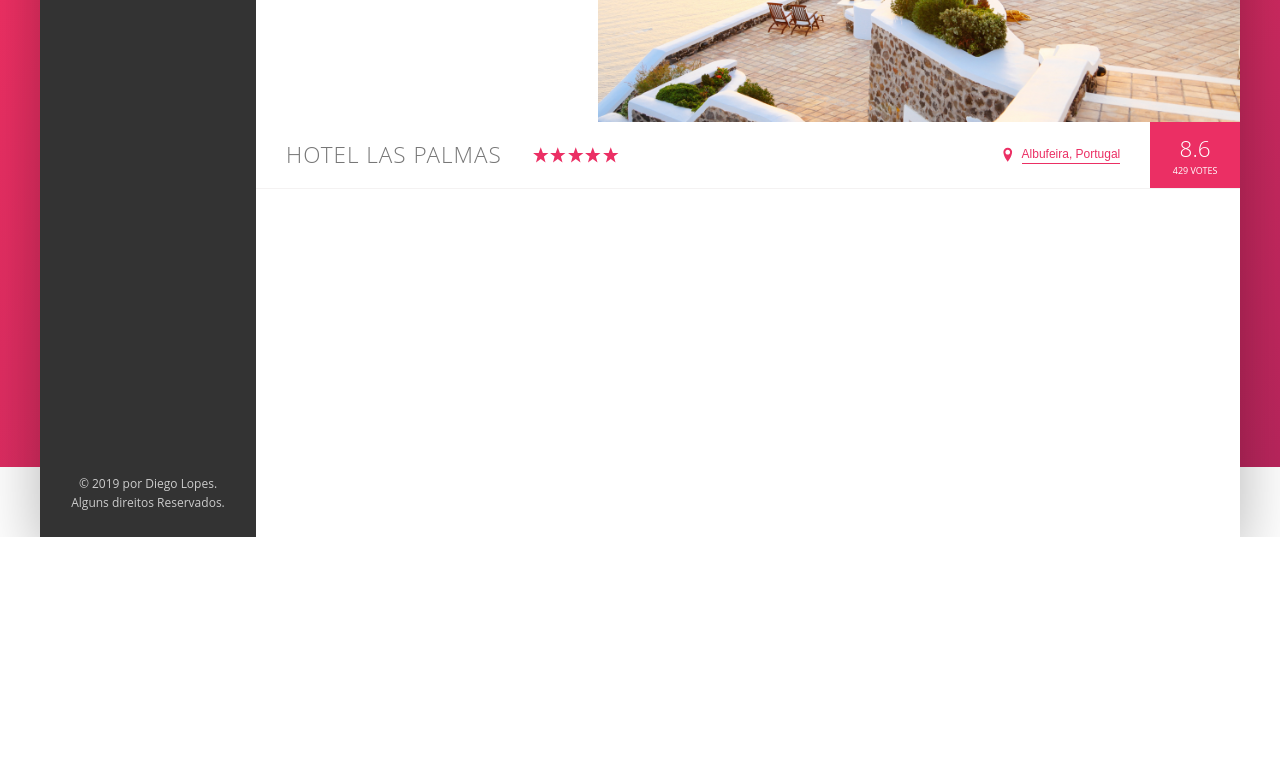
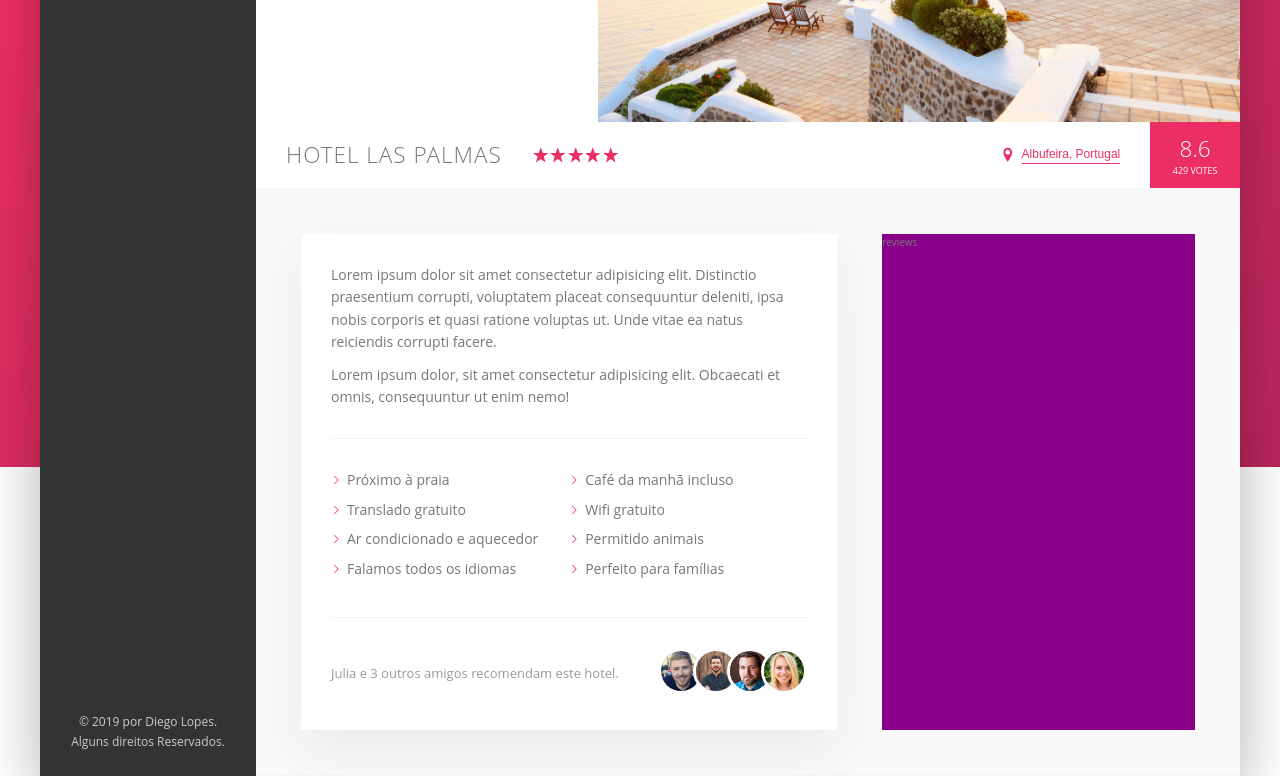
Before and after one commit to diglopes/trillo, a plain HTML site: page index.html in a window 1280 px wide. Shown: the part 413-1189 px from the top of the page. Before the commit the page ends 950 px from the top, so only its background shows below. Drawn offline with Linux system fonts and the light colour scheme.

Commit message:
Create: hotel detail component

```diff
--- a/css/style.css
+++ b/css/style.css
@@ -218,6 +218,48 @@ body {
     transform: scale(1);
     box-shadow: none; } }
 
+.paragraph:not(:last-of-type) {
+  margin-bottom: 1rem; }
+
+.list {
+  list-style: none;
+  margin: 3rem 0;
+  padding: 3rem 0;
+  border-top: 1px solid #f4f2f2;
+  border-bottom: 1px solid #f4f2f2;
+  display: flex;
+  flex-wrap: wrap; }
+  .list__item {
+    flex: 0 0 50%;
+    margin-bottom: 0.7rem; }
+    .list__item:before {
+      content: "";
+      display: inline-block;
+      height: 1rem;
+      width: 1rem;
+      background-color: #eb2f64;
+      -webkit-mask-image: url("../img/chevron-thin-right.svg");
+      -webkit-mask-size: cover;
+      mask-image: url("../img/chevron-thin-right.svg");
+      mask-size: cover;
+      margin-right: 0.6rem;
+      border-radius: 50%; }
+
+.recommend {
+  font-size: 1.3rem;
+  color: #999;
+  display: flex;
+  align-items: center;
+  justify-content: space-between; }
+  .recommend__photo {
+    box-sizing: content-box;
+    height: 4rem;
+    width: 4rem;
+    border-radius: 50%;
+    border: 3px solid #fff; }
+    .recommend__photo:not(:last-child) {
+      margin-right: -1.5rem; }
+
 .container {
   max-width: 120rem;
   margin: 8rem auto;
@@ -246,5 +288,22 @@ body {
 
 .hotel-view {
   background-color: #fff;
-  flex: 1;
-  min-height: 80rem; }
+  flex: 1; }
+
+.detail {
+  display: flex;
+  padding: 4.5rem;
+  background: #faf9f9;
+  border-bottom: 1px solid #f4f2f2; }
+
+.description {
+  font-size: 1.4rem;
+  background: #fff;
+  flex: 0 0 60%;
+  margin-right: 4.5rem;
+  box-shadow: 0 2rem 5rem rgba(0, 0, 0, 0.06);
+  padding: 3rem; }
+
+.user-reviews {
+  background: #808;
+  flex: 1; }
--- a/index.html
+++ b/index.html
@@ -155,6 +155,62 @@
               <div class="overview__rating-count">429 votes</div>
             </div>
           </div>
+
+          <div class="detail">
+            <div class="description">
+              <p class="paragraph">
+                Lorem ipsum dolor sit amet consectetur adipisicing elit.
+                Distinctio praesentium corrupti, voluptatem placeat consequuntur
+                deleniti, ipsa nobis corporis et quasi ratione voluptas ut. Unde
+                vitae ea natus reiciendis corrupti facere.
+              </p>
+              <p class="paragraph">
+                Lorem ipsum dolor, sit amet consectetur adipisicing elit.
+                Obcaecati et omnis, consequuntur ut enim nemo!
+              </p>
+              <ul class="list">
+                <li class="list__item">Próximo à praia</li>
+                <li class="list__item">Café da manhã incluso</li>
+                <li class="list__item">Translado gratuito</li>
+                <li class="list__item">Wifi gratuito</li>
+                <li class="list__item">Ar condicionado e aquecedor</li>
+                <li class="list__item">Permitido animais</li>
+                <li class="list__item">Falamos todos os idiomas</li>
+                <li class="list__item">Perfeito para famílias</li>
+              </ul>
+              <div class="recommend">
+                <p class="recommend__count">
+                  Julia e 3 outros amigos recomendam este hotel.
+                </p>
+                <div class="recommend__friends">
+                  <img
+                    src="img/user-3.jpg"
+                    alt="Amigo 1"
+                    class="recommend__photo"
+                  />
+                  <img
+                    src="img/user-4.jpg"
+                    alt="Amigo 1"
+                    class="recommend__photo"
+                  />
+                  <img
+                    src="img/user-5.jpg"
+                    alt="Amigo 1"
+                    class="recommend__photo"
+                  />
+                  <img
+                    src="img/user-6.jpg"
+                    alt="Amigo 1"
+                    class="recommend__photo"
+                  />
+                </div>
+              </div>
+            </div>
+
+            <div class="user-reviews">
+              reviews
+            </div>
+          </div>
         </main>
       </div>
     </div>
--- a/sass/_base.scss
+++ b/sass/_base.scss
@@ -12,6 +12,9 @@ $color-grey-dark-2: #777;
 $color-grey-dark-3: #999;
 
 $shadow-dark: 0 2rem 6rem rgba(0, 0, 0, 0.3px);
+$shadow-light: 0 2rem 5rem rgba(0, 0, 0, 0.06);
+
+$line: 1px solid $color-grey-light-2;
 
 * {
   margin: 0;
--- a/sass/_component.scss
+++ b/sass/_component.scss
@@ -200,7 +200,7 @@
 //////  HOTEL OVERVIEW
 .overview {
   display: flex;
-  border-bottom: 1px solid $color-grey-light-2;
+  border-bottom: $line;
   align-items: center;
 
   &__heading {
@@ -295,3 +295,68 @@
     box-shadow: none;
   }
 }
+
+///////////////////////////////////////////////////
+//////  PARAGRAPH
+.paragraph:not(:last-of-type) {
+  margin-bottom: 1rem;
+}
+
+///////////////////////////////////////////////////
+//////  LIST
+.list {
+  list-style: none;
+  margin: 3rem 0;
+  padding: 3rem 0;
+  border-top: $line;
+  border-bottom: $line;
+  display: flex;
+  flex-wrap: wrap;
+
+  &__item {
+    flex: 0 0 50%;
+    margin-bottom: 0.7rem;
+
+    &:before {
+      content: "";
+      display: inline-block;
+      height: 1rem;
+      width: 1rem;
+
+      background-color: $color-primary;
+      -webkit-mask-image: url("../img/chevron-thin-right.svg");
+      -webkit-mask-size: cover;
+      mask-image: url("../img/chevron-thin-right.svg");
+      mask-size: cover;
+      margin-right: 0.6rem;
+      border-radius: 50%;
+    }
+  }
+}
+
+///////////////////////////////////////////////////
+//////  RECOMMEND
+.recommend {
+  font-size: 1.3rem;
+  color: $color-grey-dark-3;
+  display: flex;
+  align-items: center;
+  justify-content: space-between;
+  &__count {
+  }
+
+  &__friends {
+  }
+
+  &__photo {
+    box-sizing: content-box;
+    height: 4rem;
+    width: 4rem;
+    border-radius: 50%;
+    border: 3px solid #fff;
+
+    &:not(:last-child) {
+      margin-right: -1.5rem;
+    }
+  }
+}
--- a/sass/_layout.scss
+++ b/sass/_layout.scss
@@ -11,7 +11,7 @@
   height: 7rem;
   background-color: #fff;
   font-size: 1.4rem;
-  border-bottom: 1px solid $color-grey-light-2;
+  border-bottom: $line;
   display: flex;
   justify-content: space-between;
   align-items: center;
@@ -32,6 +32,25 @@
 .hotel-view {
   background-color: #fff;
   flex: 1;
+}
 
-  min-height: 80rem;
+.detail {
+  display: flex;
+  padding: 4.5rem;
+  background: $color-grey-light-1;
+  border-bottom: $line;
 }
+
+.description {
+  font-size: 1.4rem;
+  background: #fff;
+  flex: 0 0 60%;
+  margin-right: 4.5rem;
+  box-shadow: $shadow-light;
+  padding: 3rem;
+}
+
+.user-reviews {
+  background: #808;
+  flex: 1;
+}
```
